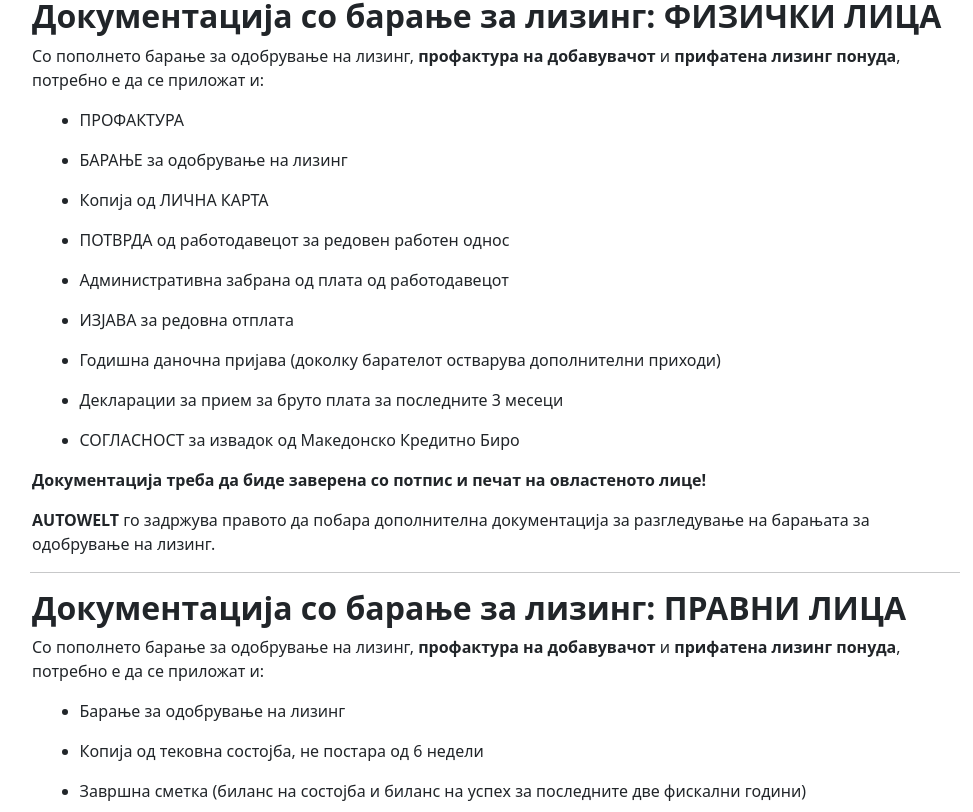
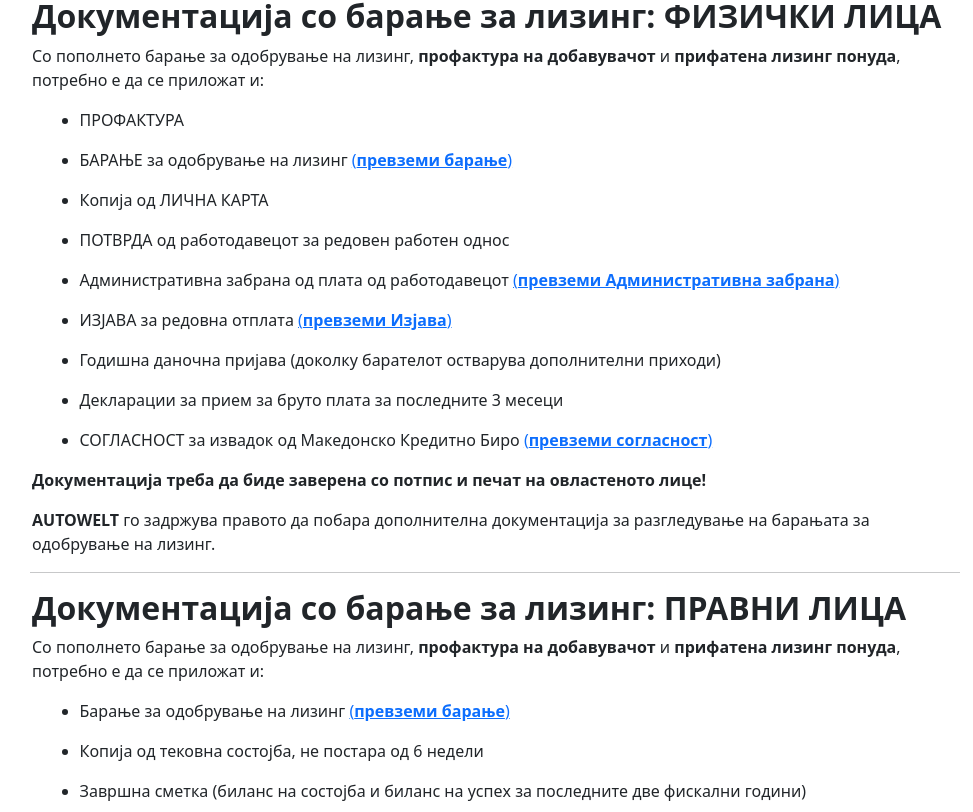
Before and after one commit to Jocka13/AutoWelt, a Vue app: page / in a window 1280 px wide. Shown: the part 1608-2420 px from the top of the page, without its empty margins (145-1118 px from the left). Built offline with nearby package versions, Linux system fonts and the light colour scheme.

Commit message:
finished

```diff
--- a/src/components/AutoWeltBody.vue
+++ b/src/components/AutoWeltBody.vue
@@ -19,11 +19,8 @@
         Корисникот на лизинг е обврзан да го осигура возилото со целосно КАСКО осигурување за целото времетраење на лизингот, вклучувајќи и додаток во случај на кражба и проневера.
       </p>
     </div>
-    <!-- Fixed Lizing List-->
     <LizingList/>
-    <!--Fixed FizickiLica List-->
     <FizickiLicaList/>
-    <!--FixedPravniLica List-->
     <hr class="col-10 mx-auto">
     <PravniLicaList/>
     <hr class="col-10 mx-auto">
--- a/src/components/FizickiLicaList.vue
+++ b/src/components/FizickiLicaList.vue
@@ -5,7 +5,7 @@
       <p>Со пополнето барање за одобрување на лизинг, <strong>профактура на добавувачот</strong> и <strong>прифатена лизинг понуда</strong>, потребно е да се приложат и:</p>
     </div>
     <ul class="col-9 mx-auto" v-for="item in objectList">
-      <li>{{item.text}}</li>
+      <li v-html="item.text">{{item.text}}</li>
     </ul>
     <p class="col-10 mx-auto"><strong>Документација треба да биде заверена со потпис и печат на овластеното лице!</strong></p>
     <p class="col-10 mx-auto mb-0"><strong>AUTOWELT</strong> го задржува правото да побара дополнителна документација за разгледување на барањата за одобрување на лизинг.
@@ -23,7 +23,7 @@ data(){
           text: 'ПРОФАКТУРА'
         },
         {
-          text: 'БАРАЊЕ за одобрување на лизинг'
+          text: 'БАРАЊЕ за одобрување на лизинг <a target="_blank" href="https://s-leasing.mk/content/%D0%91%D0%B0%D1%80%D0%B0%D1%9A%D0%B5%20%D0%B7%D0%B0%20%D0%BE%D0%B4%D0%BE%D0%B1%D1%80%D1%83%D0%B2%D0%B0%D1%9A%D0%B5%20%D0%BD%D0%B0%20%D0%BB%D0%B8%D0%B7%D0%B8%D0%BD%D0%B3-Fizicki%20Lica.pdf">(<b>превземи барање</b>)</a>'
         },
         {
           text: 'Копија од ЛИЧНА КАРТА'
@@ -32,10 +32,11 @@ data(){
           text: 'ПОТВРДА од работодавецот за редовен работен однос'
         },
         {
-          text: 'Административна забрана од плата од работодавецот'
+          text: 'Административна забрана од плата од работодавецот <a target="_blank" href="https://s-leasing.mk/content/%D0%90%D0%B4%D0%BC%D0%B8%D0%BD%D0%B8%D1%81%D1%82%D1%80%D0%B0%D1%82%D0%B8%D0%B2%D0%BD%D0%B0%20%D0%B7%D0%B0%D0%B1%D1%80%D0%B0%D0%BD%D0%B0%20%D0%BE%D0%B4%20%D0%BF%D0%BB%D0%B0%D1%82%D0%B0%20%D0%BE%D0%B4%20%D1%80%D0%B0%D0%B1%D0%BE%D1%82%D0%BE%D0%B4%D0%B0%D0%B2%D0%B5%D1%86%D0%BE%D1%82%20%D0%B2%D0%BE%20%D0%BA%D0%BE%D1%80%D0%B8%D1%81%D1%82%20%D0%BD%D0%B0%20%D0%A8%D0%9F%D0%90%D0%A0%D0%9A%D0%90%D0%A1%D0%95%20%D0%9B%D0%98%D0%97%D0%98%D0%9D%D0%93%20%D0%94%D0%9E%D0%9E%20%D0%A1%D0%BA%D0%BE%D0%BF%D1%98%D0%B5.pdf">(<b>превземи Административна забрана</b>)</a>'
         },
         {
-          text: 'ИЗЈАВА за редовна отплата'
+          text: 'ИЗЈАВА за редовна отплата <a target="_blank" href="https://s-leasing.mk/content/%D0%98%D0%B7%D1%98%D0%B0%D0%B2%D0%B0%20%D0%B7%D0%B0%20%D1%80%D0%B5%D0%B4%D0%BE%D0%B2%D0%BD%D0%B0%20%D0%BE%D1%82%D0%BF%D0%BB%D0%B0%D1%82%D0%B0.pdf">(<b>превземи Изјава</b>)</a>'
+
         },
         {
           text: 'Годишна даночна пријава (доколку барателот остварува дополнителни приходи)'
@@ -44,7 +45,7 @@ data(){
           text: 'Декларации за прием за бруто плата за последните 3 месеци'
         },
         {
-          text: 'СОГЛАСНОСТ за извадок од Македонско Кредитно Биро'
+          text: 'СОГЛАСНОСТ за извадок од Македонско Кредитно Биро <a target="_blank" href="https://s-leasing.mk/content/%D0%A1%D0%BE%D0%B3%D0%BB%D0%B0%D1%81%D0%BD%D0%BE%D1%81%D1%82%20%D0%B7%D0%B0%20%D0%B8%D0%B7%D0%B2%D0%B0%D0%B4%D0%BE%D0%BA%20%D0%BE%D0%B4%20%D0%9C%D0%B0%D0%BA%D0%B5%D0%B4%D0%BE%D0%BD%D1%81%D0%BA%D0%BE%20%D0%9A%D1%80%D0%B5%D0%B4%D0%B8%D1%82%D0%BD%D0%BE%20%D0%91%D0%B8%D1%80%D0%BE.pdf">(<b>превземи согласност</b>)</a>'
         }
       ]
     }
--- a/src/components/PravniLicaList.vue
+++ b/src/components/PravniLicaList.vue
@@ -5,7 +5,7 @@
       <p>Со пополнето барање за одобрување на лизинг, <strong>профактура на добавувачот</strong> и <strong>прифатена лизинг понуда</strong>, потребно е да се приложат и:</p>
     </div>
     <ul class="col-9 mx-auto" v-for="item in objectList">
-      <li>{{item.text}}</li>
+      <li v-html="item.text">{{item.text}}</li>
     </ul>
     <p class="col-10 mx-auto"><strong>Документација треба да биде заверена со потпис и печат на овластеното лице!</strong></p>
     <p class="col-10 mx-auto mb-0"><strong>AUTOWELT</strong> го задржува правото да побара дополнителна документација за разгледување на барањата за одобрување на лизинг.
@@ -20,7 +20,7 @@ data(){
   return {
       objectList : [
         {
-          text: 'Барање за одобрување на лизинг'
+          text: 'Барање за одобрување на лизинг <a target="_blank" href="https://s-leasing.mk/content/%D0%91%D0%B0%D1%80%D0%B0%D1%9A%D0%B5%20%D0%B7%D0%B0%20%D0%BE%D0%B4%D0%BE%D0%B1%D1%80%D1%83%D0%B2%D0%B0%D1%9A%D0%B5%20%D0%BD%D0%B0%20%D0%BB%D0%B8%D0%B7%D0%B8%D0%BD%D0%B3_Pravni%20Lica-11.01.2022.pdf">(<b>превземи барање</b>)</a>'
         },
         {
           text: 'Копија од тековна состојба, не постара од 6 недели'
```
